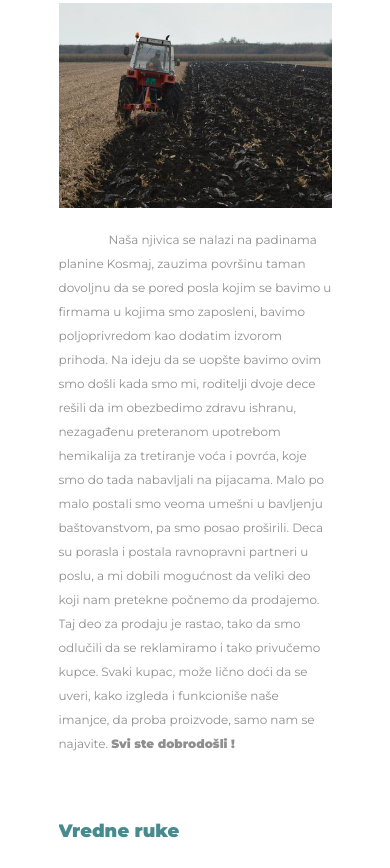
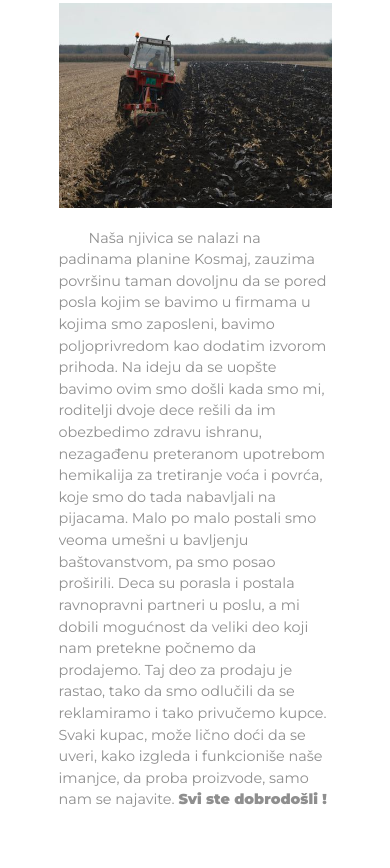
Before and after one commit to marrybaz/web-site-zavrsni, a plain HTML site: page index.html in a window 390 px wide. Shown: the part 1081-1949 px from the top of the page. Drawn offline with nearby package versions, Linux system fonts and the light colour scheme.

Commit message:
final touch

```diff
--- a/css/styles-products.css
+++ b/css/styles-products.css
@@ -1,7 +1,6 @@
 #products{
   background-color: #add2c9;
   position: relative;
-  /* padding: 7% 15%; */
 }
 
 .products h2{
--- a/css/styles-resp.css
+++ b/css/styles-resp.css
@@ -82,6 +82,12 @@
         margin: 50px auto 0;
     }
 
+    .text{
+        font-size: 1.2rem;
+        line-height: 1.5;
+        text-indent: 30px;
+    }
+
     .garden-img, .us-img {
         width: 100%;
         float: none;
```
